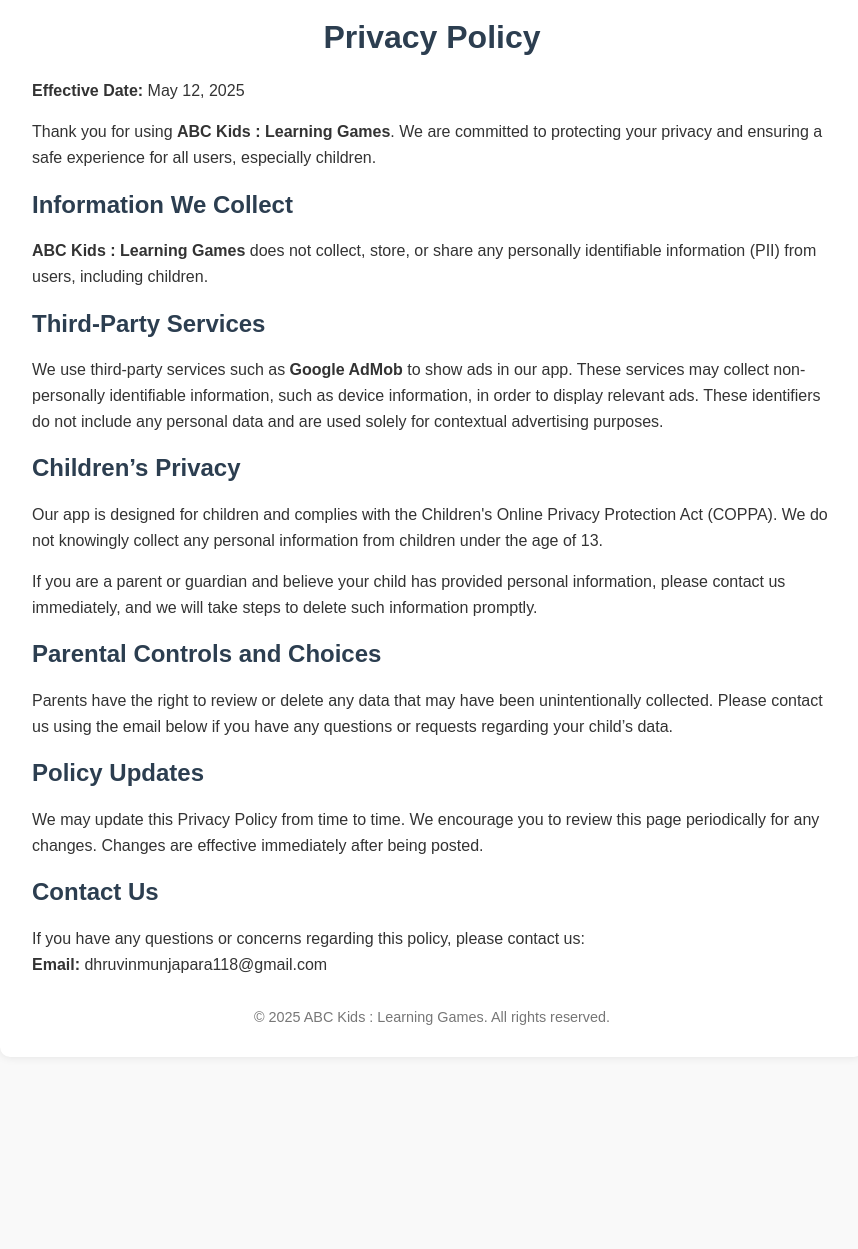
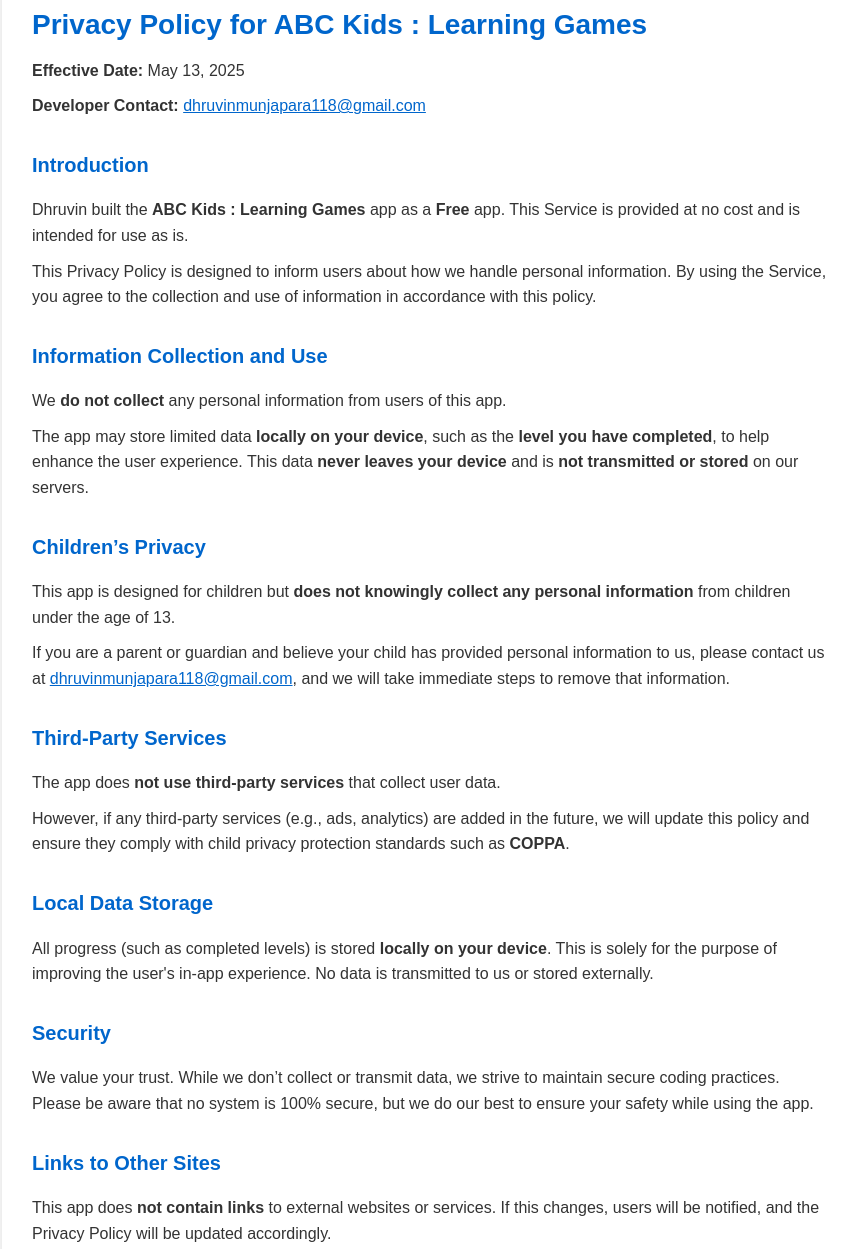
Before and after one commit to Dhruvin41/kids-privacy-policy-, a plain HTML site: page index.html in a window 1280 px wide. Shown: the part 66-1315 px from the top of the page, without its empty margins (208-1066 px from the left). Before the commit the page ends 1155 px from the top, so only its background shows below. Drawn offline with Linux system fonts and the light colour scheme.

Commit message:
Update index.html

```diff
--- a/index.html
+++ b/index.html
@@ -8,84 +8,90 @@
     body {
       font-family: Arial, sans-serif;
       margin: 0;
-      padding: 2rem;
+      padding: 20px;
+      line-height: 1.6;
       background-color: #f9f9f9;
       color: #333;
     }
+
     .container {
       max-width: 800px;
       margin: auto;
-      background-color: white;
-      padding: 2rem;
+      background-color: #fff;
+      padding: 30px;
+      border-radius: 8px;
       box-shadow: 0 0 10px rgba(0,0,0,0.1);
-      border-radius: 10px;
     }
+
     h1, h2 {
-      color: #2c3e50;
+      color: #0066cc;
     }
+
     h1 {
-      text-align: center;
+      font-size: 28px;
+      margin-bottom: 10px;
     }
+
+    h2 {
+      font-size: 20px;
+      margin-top: 30px;
+    }
+
     p {
-      line-height: 1.6;
+      margin: 10px 0;
     }
-    ul {
-      padding-left: 1.2rem;
+
+    a {
+      color: #0066cc;
     }
+
     footer {
-      margin-top: 2rem;
-      text-align: center;
-      font-size: 0.9rem;
+      margin-top: 40px;
+      font-size: 14px;
       color: #777;
     }
   </style>
 </head>
 <body>
   <div class="container">
-    <h1>Privacy Policy</h1>
-    <p><strong>Effective Date:</strong> May 12, 2025</p>
+    <h1>Privacy Policy for ABC Kids : Learning Games</h1>
+    <p><strong>Effective Date:</strong> May 13, 2025</p>
+    <p><strong>Developer Contact:</strong> <a href="mailto:dhruvinmunjapara118@gmail.com">dhruvinmunjapara118@gmail.com</a></p>
 
-    <p>
-      Thank you for using <strong>ABC Kids : Learning Games</strong>. We are committed to protecting your privacy and ensuring a safe experience for all users, especially children.
-    </p>
+    <h2>Introduction</h2>
+    <p>Dhruvin built the <strong>ABC Kids : Learning Games</strong> app as a <strong>Free</strong> app. This Service is provided at no cost and is intended for use as is.</p>
+    <p>This Privacy Policy is designed to inform users about how we handle personal information. By using the Service, you agree to the collection and use of information in accordance with this policy.</p>
 
-    <h2>Information We Collect</h2>
-    <p>
-      <strong>ABC Kids : Learning Games</strong> does not collect, store, or share any personally identifiable information (PII) from users, including children.
-    </p>
+    <h2>Information Collection and Use</h2>
+    <p>We <strong>do not collect</strong> any personal information from users of this app.</p>
+    <p>The app may store limited data <strong>locally on your device</strong>, such as the <strong>level you have completed</strong>, to help enhance the user experience. This data <strong>never leaves your device</strong> and is <strong>not transmitted or stored</strong> on our servers.</p>
+
+    <h2>Children’s Privacy</h2>
+    <p>This app is designed for children but <strong>does not knowingly collect any personal information</strong> from children under the age of 13.</p>
+    <p>If you are a parent or guardian and believe your child has provided personal information to us, please contact us at <a href="mailto:dhruvinmunjapara118@gmail.com">dhruvinmunjapara118@gmail.com</a>, and we will take immediate steps to remove that information.</p>
 
     <h2>Third-Party Services</h2>
-    <p>
-      We use third-party services such as <strong>Google AdMob</strong> to show ads in our app. These services may collect non-personally identifiable information, such as device information, in order to display relevant ads. These identifiers do not include any personal data and are used solely for contextual advertising purposes.
-    </p>
+    <p>The app does <strong>not use third-party services</strong> that collect user data.</p>
+    <p>However, if any third-party services (e.g., ads, analytics) are added in the future, we will update this policy and ensure they comply with child privacy protection standards such as <strong>COPPA</strong>.</p>
 
+    <h2>Local Data Storage</h2>
+    <p>All progress (such as completed levels) is stored <strong>locally on your device</strong>. This is solely for the purpose of improving the user's in-app experience. No data is transmitted to us or stored externally.</p>
 
-    <h2>Children’s Privacy</h2>
-    <p>
-      Our app is designed for children and complies with the Children's Online Privacy Protection Act (COPPA). We do not knowingly collect any personal information from children under the age of 13.
-    </p>
-    <p>
-      If you are a parent or guardian and believe your child has provided personal information, please contact us immediately, and we will take steps to delete such information promptly.
-    </p>
+    <h2>Security</h2>
+    <p>We value your trust. While we don’t collect or transmit data, we strive to maintain secure coding practices. Please be aware that no system is 100% secure, but we do our best to ensure your safety while using the app.</p>
 
-    <h2>Parental Controls and Choices</h2>
-    <p>
-      Parents have the right to review or delete any data that may have been unintentionally collected. Please contact us using the email below if you have any questions or requests regarding your child’s data.
-    </p>
+    <h2>Links to Other Sites</h2>
+    <p>This app does <strong>not contain links</strong> to external websites or services. If this changes, users will be notified, and the Privacy Policy will be updated accordingly.</p>
 
-    <h2>Policy Updates</h2>
-    <p>
-      We may update this Privacy Policy from time to time. We encourage you to review this page periodically for any changes. Changes are effective immediately after being posted.
-    </p>
+    <h2>Changes to This Privacy Policy</h2>
+    <p>We may update this Privacy Policy from time to time. Any changes will be posted on this page. You are advised to review this policy periodically for any updates.</p>
 
     <h2>Contact Us</h2>
-    <p>
-      If you have any questions or concerns regarding this policy, please contact us:<br />
-      <strong>Email:</strong> dhruvinmunjapara118@gmail.com
-    </p>
+    <p>If you have any questions or suggestions about our Privacy Policy, do not hesitate to contact us at:</p>
+    <p><a href="mailto:dhruvinmunjapara118@gmail.com">dhruvinmunjapara118@gmail.com</a></p>
 
     <footer>
-      &copy; 2025 ABC Kids : Learning Games. All rights reserved.
+      <p>This privacy policy was generated and customized for the ABC Kids : Learning Games app.</p>
     </footer>
   </div>
 </body>
```
